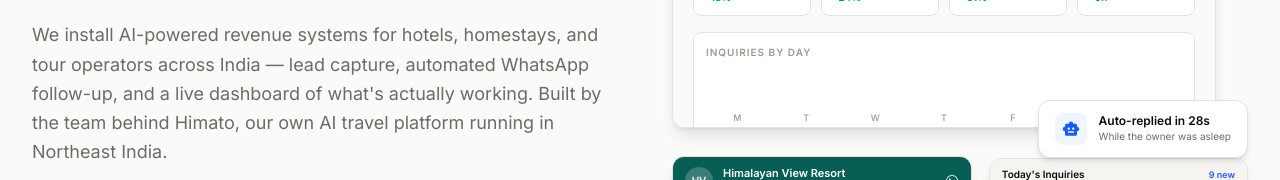
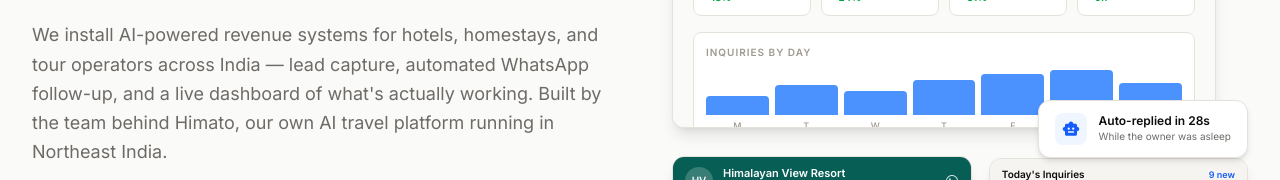
Before and after one commit to Waglogy/tech-waglogy-llp-frontend, a React (Vite) app: page / in a window 1280 px wide. Shown: the part 372-552 px from the top of the page. Built offline with nearby package versions, Linux system fonts and the light colour scheme; no server answers.

Commit message:
refactor: adjust bar chart styling in Landing component
- Modified the bar chart's height calculation for better visual representation.
- Enhanced the layout by adjusting the gap and leading properties for improved readability.

```diff
--- a/src/pages/Landing.jsx
+++ b/src/pages/Landing.jsx
@@ -287,7 +287,7 @@ const Landing = () => {
                     {/* Bar chart */}
                     <div className="bg-white rounded-lg border border-[#E5E2DC] p-3">
                       <div className="text-[10px] text-[#A09A90] font-semibold uppercase tracking-widest mb-2.5">Inquiries by day</div>
-                      <div className="flex items-end justify-between gap-1.5" style={{ height: '54px' }}>
+                      <div className="flex items-end justify-between gap-1.5">
                         {[
                           { day: 'M', h: 42 },
                           { day: 'T', h: 68 },
@@ -297,9 +297,12 @@ const Landing = () => {
                           { day: 'S', h: 100 },
                           { day: 'S', h: 71 },
                         ].map((b, i) => (
-                          <div key={i} className="flex-1 flex flex-col items-center gap-1">
-                            <div className="w-full rounded-t bg-blue-500" style={{ height: `${b.h}%`, opacity: 0.85 }} />
-                            <div className="text-[9px] text-[#A09A90] font-medium">{b.day}</div>
+                          <div key={i} className="flex-1 flex flex-col items-center gap-1.5">
+                            <div
+                              className="w-full rounded-t bg-blue-500"
+                              style={{ height: `${b.h * 0.45}px`, minHeight: '4px', opacity: 0.85 }}
+                            />
+                            <div className="text-[9px] text-[#A09A90] font-medium leading-none">{b.day}</div>
                           </div>
                         ))}
                       </div>
```
